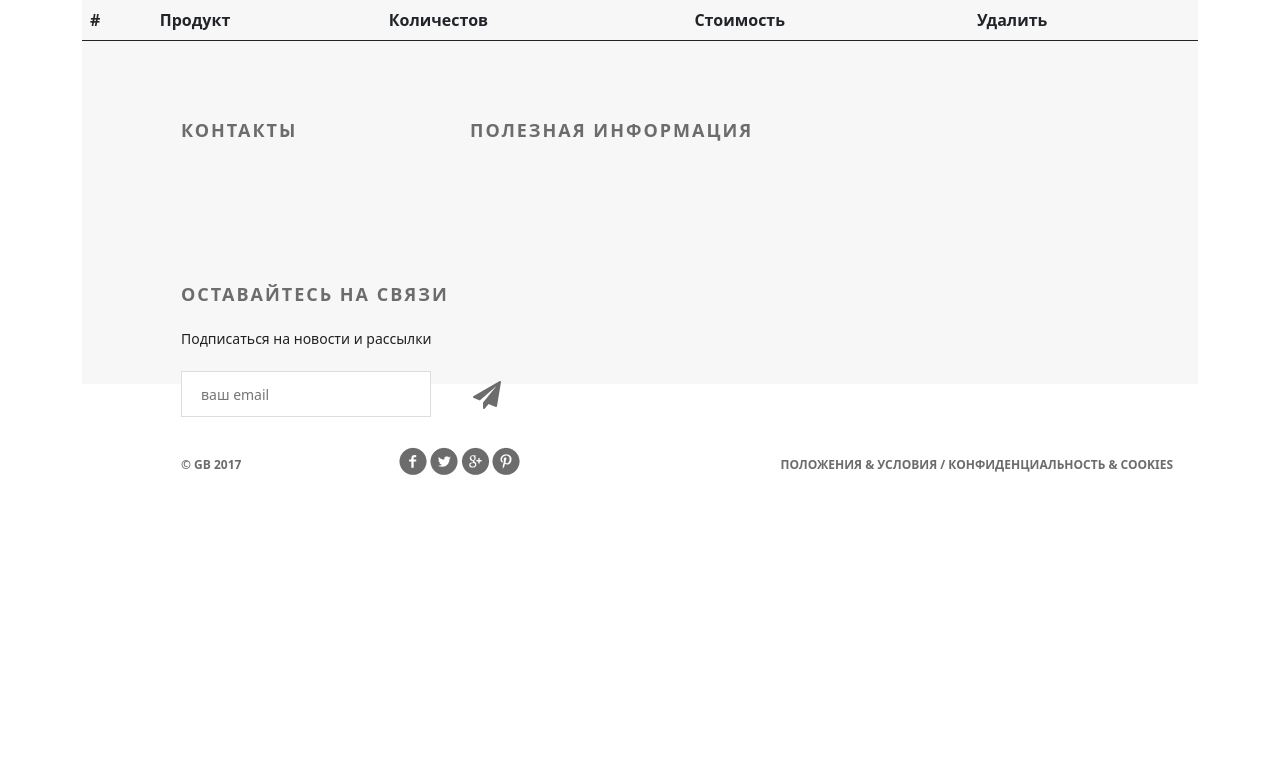
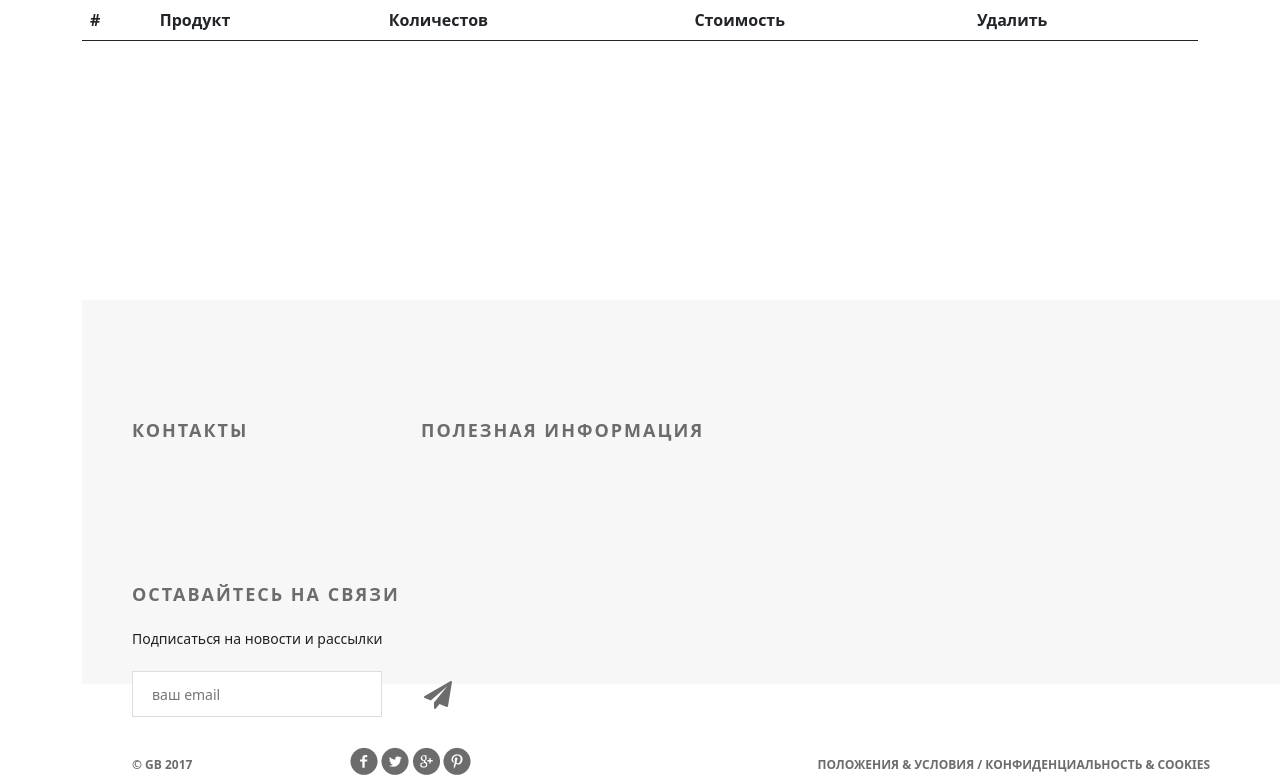
Before and after one commit to netunormalnihnikov/study_DJANGO, a Django app: page /basket/ in a window 1280 px wide. Shown: the part 116-894 px from the top of the page. Before the commit the page ends 591 px from the top, so only its background shows below. Run offline with Django 3.2, Linux system fonts and the light colour scheme; the visitor is signed in with stand-in values (Sample User, id 1); data that the repository does not hold is empty.

Commit message:
L2.3 complete_2

```diff
--- a/Django/geekshop/authapp/migrations/__init__.py
+++ /dev/null
@@ -1,3 +0,0 @@
-SOCIAL_AUTH_VK_OAUTH2_ID=1
-SOCIAL_AUTH_VK_OAUTH2_key=2
-SOCIAL_AUTH_VK_OAUTH2_SECRET=3
--- /dev/null
+++ b/Django/geekshop/basketapp/static/basketapp/style.css
@@ -0,0 +1,10 @@
+.footer {
+    height: 384px;
+    background-color: #f7f7f7;
+    padding-left: 50px;
+    padding-right: 70px;
+    margin: -384px auto 0;
+    clear: both;
+    bottom: 0;
+    position: absolute;
+}
--- a/Django/geekshop/basketapp/templates/basketapp/basket.html
+++ b/Django/geekshop/basketapp/templates/basketapp/basket.html
@@ -1,11 +1,12 @@
 {% extends 'geekshop/base.html' %}
 {% load static %}
 
+{% block css %}
+    <link rel="stylesheet" type="text/css" href="{% static 'basketapp/style.css' %}">
+{% endblock %}
+
 {% block js %}
-
 <script src="https://code.jquery.com/jquery-3.6.0.min.js" integrity="sha256-/xUj+3OJU5yExlq6GSYGSHk7tPXikynS7ogEvDej/m4=" crossorigin="anonymous"></script>
-<script src="{% static 'basketapp/js/script.js' %}"></script>
-
 {% endblock%}
 
 {% block content %}
--- a/Django/geekshop/mainapp/context_processors.py
+++ b/Django/geekshop/mainapp/context_processors.py
@@ -2,6 +2,7 @@ from basketapp.models import Basket
 
 
 def basket(request):
+    print('ПРИВЕТ из контекстного процессора')
     basket = []
 
     if request.user.is_authenticated:
--- a/Django/geekshop/mainapp/static/mainapp/style.css
+++ b/Django/geekshop/mainapp/static/mainapp/style.css
@@ -42,7 +42,7 @@
 .tab-content {
 	margin-top: 50px;
 	display: flex;
-	justify-content: space-between;
+	justify-content: center;
 	margin-bottom: 20px;
 	flex-wrap: wrap;
 }
@@ -68,6 +68,7 @@
 /*}*/
 .related-products {
 	margin-bottom: 120px;
+	display: flex;
 }
 /*.related-products .block a img {*/
 /*	float: left;*/
--- a/Django/geekshop/mainapp/templates/mainapp/products.html
+++ b/Django/geekshop/mainapp/templates/mainapp/products.html
@@ -87,7 +87,7 @@
 				{% endfor %}
 			</div>
 		</div>
-
+            {% if same_products %}
 			<div class="related">
 				<div class="title clearfix">
 					<h2>Похожие продукты</h2>
@@ -103,6 +103,7 @@
 							</div>
 						</a>
 					</div>
+
 					{% for prod in same_products %}
 					<div class="block">
 						<a href="#"><img src="/media/{{prod.image}}" alt="">
@@ -114,8 +115,10 @@
 						</a>
 					</div>
 					{% endfor %}
+
 				</div>
 			</div>
+                {% endif %}
 		</div>
 	{% else %}
 
--- a/Django/geekshop/mainapp/views.py
+++ b/Django/geekshop/mainapp/views.py
@@ -28,7 +28,6 @@ def get_same_products(hot_product):
 
 def products(request, pk=None, page=1):
     title = 'продукты/каталог'
-
 
     hot_product = get_hot_product()
     same_products = get_same_products(hot_product)
@@ -70,7 +69,6 @@ def products(request, pk=None, page=1):
         'hot_product': hot_product,
         'same_products': same_products,
         'products': products,
-
     }
 
     return render(request=request, template_name='mainapp/products.html', context=context)
```
Also changed, not shown: Django/geekshop/authapp/migrations/0005_alter_shopuser_activation_key_expires.py (added), Django/geekshop/authapp/migrations/0006_alter_shopuser_activation_key_expires.py (added), Django/geekshop/basketapp/migrations/0001_initial.py, Django/geekshop/basketapp/migrations/0002_basket_is_deleted.py, Django/geekshop/ordersapp/migrations/0001_initial.py (added).
